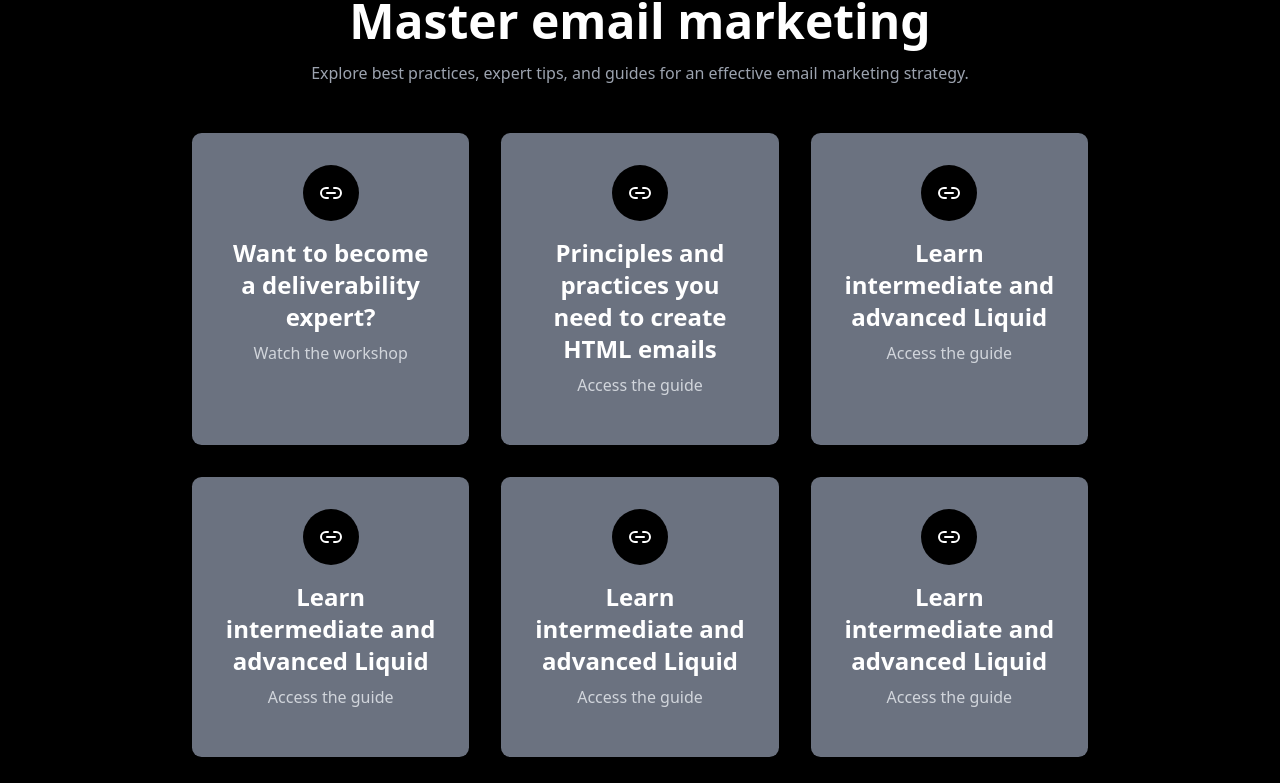
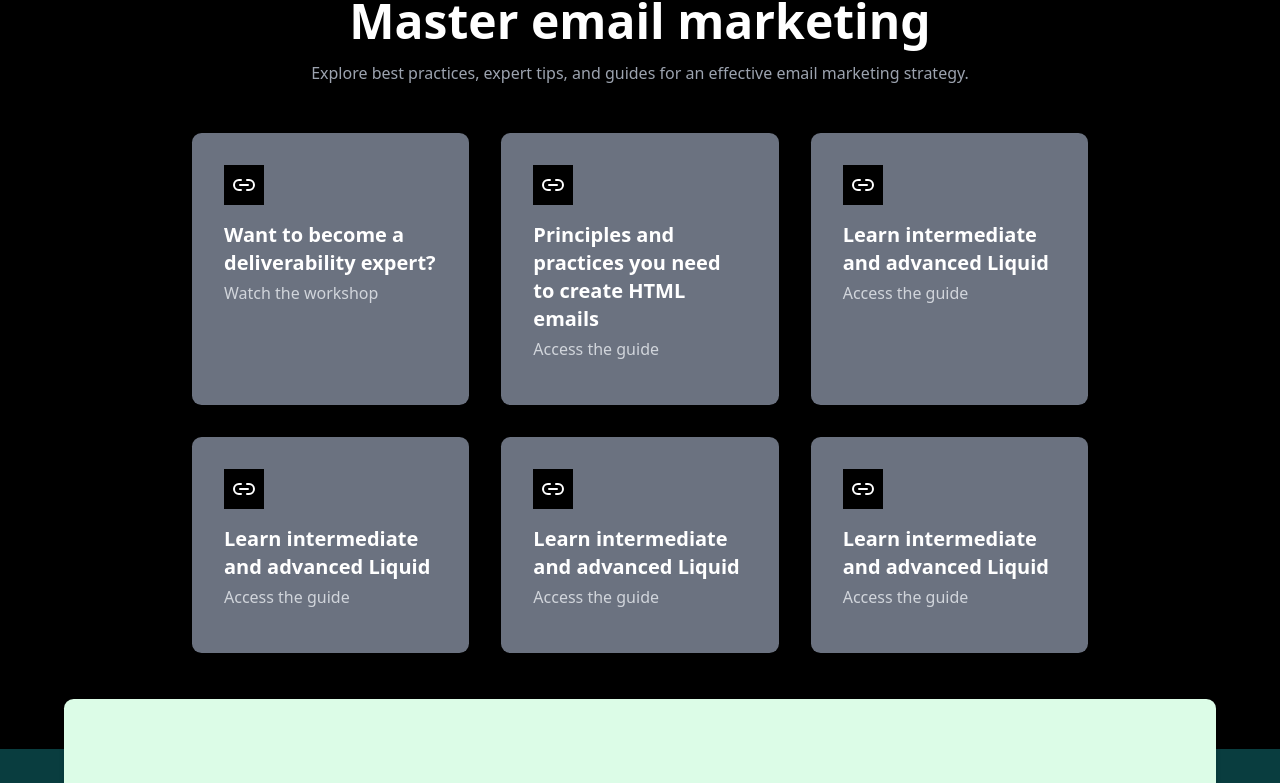
Before and after one commit to zedopstech/zedops-site, a Next.js app: page /features/estimation in a window 1280 px wide. Shown: the part 6236-7019 px from the top of the page. Built offline with nearby package versions, Linux system fonts and the light colour scheme.

Commit message:
LITE-59-ui-layout-revamp changes had done

```diff
--- a/src/app/features/components/solutions/Emailfeatures.tsx
+++ b/src/app/features/components/solutions/Emailfeatures.tsx
@@ -12,16 +12,16 @@ interface FeaturesProps {
 
 const Features: React.FC<FeaturesProps> = ({ features }) => {
   return (
-    <div className="bg-gray-100 container mx-auto p-44">
-      <h2 className="text-5xl font-semibold text-background mb-16">Email features</h2>
-      <div className="grid grid-cols-2 md:grid-cols-4 gap-16">
+    <div className="bg-gray-100 container mx-auto p-6 md:p-16 lg:p-44">
+      <h2 className="text-3xl md:text-5xl font-semibold text-background mb-8 md:mb-16">Email features</h2>
+      <div className="grid grid-cols-1 sm:grid-cols-2 md:grid-cols-4 gap-8 md:gap-16">
         {features.map((feature, index) => (
           <div key={index} className="flex flex-col items-start space-y-4">
             <div className="bg-green-100 p-4 rounded-md">
               {feature.icon}
             </div>
-            <h3 className="font-semibold text-background text-lg">{feature.title}</h3>
-            <p className="text-gray-600 text-sm ">{feature.description}</p>
+            <h3 className="font-semibold text-background text-base md:text-lg">{feature.title}</h3>
+            <p className="text-gray-600 text-sm">{feature.description}</p>
           </div>
         ))}
       </div>
--- a/src/app/features/components/solutions/Featurecards.tsx
+++ b/src/app/features/components/solutions/Featurecards.tsx
@@ -28,15 +28,15 @@ const Features: React.FC<FeaturesProps> = ({ features }) => {
           {features.map((feature, index) => (
             <div
               key={index}
-              className="bg-gray-500 p-8 rounded-lg flex flex-col items-center text-center transform transition-transform duration-300 hover:scale-105 hover:bg-gray-600 hover:shadow-lg"
+              className="bg-gray-500 p-8 rounded-lg flex flex-col items-start  transform transition-transform duration-300 hover:scale-105 hover:bg-gray-600 hover:shadow-lg"
             >
-              <div className="bg-black p-4 mb-4 rounded-full flex items-center justify-center">
+              <div className="bg-black p-2 mb-4 flex items-center justify-center">
                 {feature.icon}
               </div>
-              <h3 className="text-xl md:text-2xl text-white font-bold mb-2">
+              <h3 className="text-xl md:text-1xl text-white font-bold mb-1">
                 {feature.title}
               </h3>
-              <p className="text-gray-300 mb-4">{feature.description}</p>
+              <p className="text-gray-300 mb-3 items-start">{feature.description}</p>
             </div>
           ))}
         </div>
--- a/src/app/globals.css
+++ b/src/app/globals.css
@@ -153,16 +153,3 @@ body {
 .no-scroll {
   overflow: hidden !important;
 }
-@keyframes scroll {
-  0% {
-    background-position: 0% 50%;
-  }
-  100% {
-    background-position: 200% 50%;
-  }
-}
-
-.animate-scroll {
-  background-size: 200% auto;
-  animation: scroll 3s linear infinite;
-}
```
